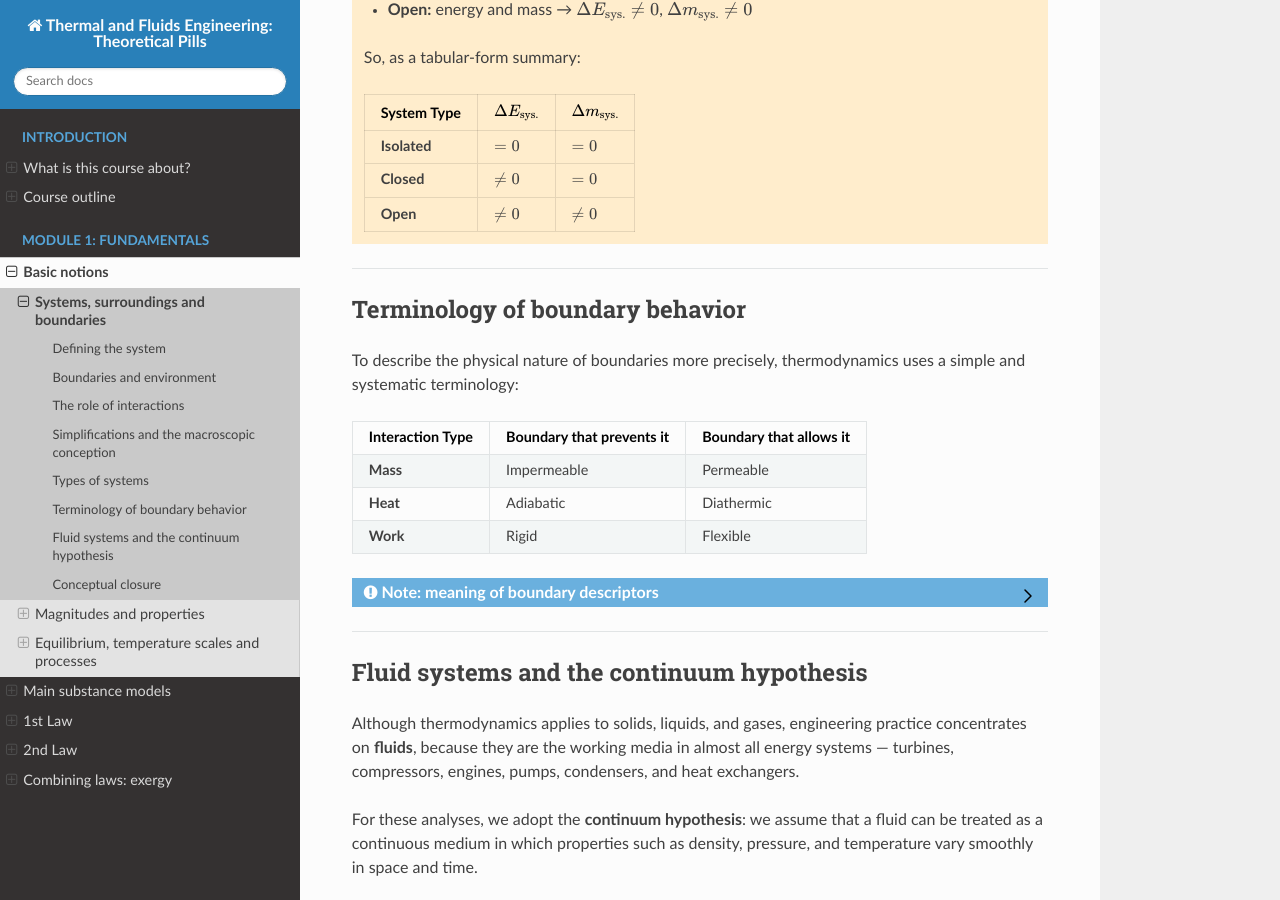
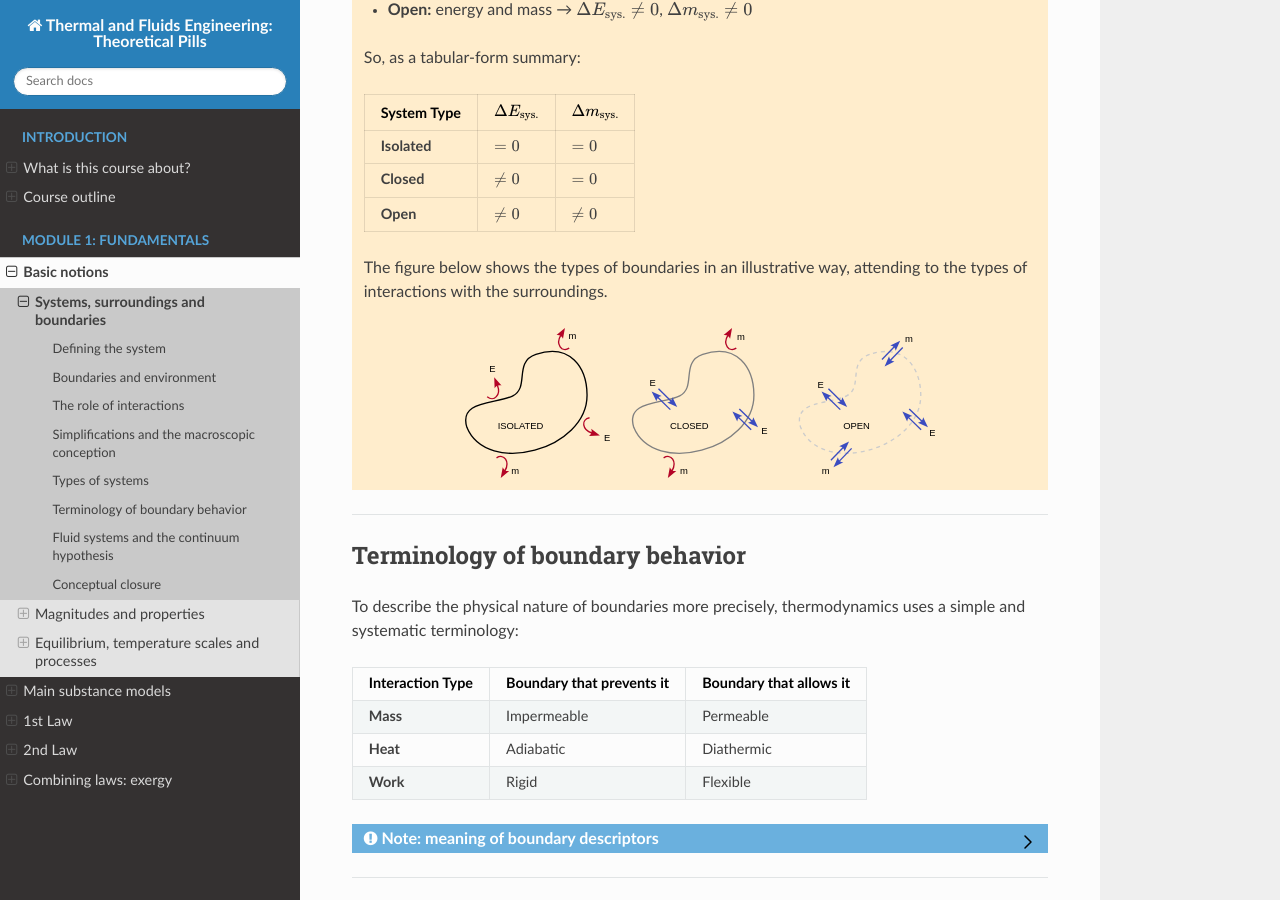
Before and after one commit to azarketa/Thermodynamics-theoretical-pills, a Sphinx documentation site: the page built from source/01_Systems_surroundings_boundaries.md, in a window 1280 px wide and 900 px high, scrolled down 3023 px. Built offline with Sphinx 7.4.7 and the Read the Docs theme 3.1.0, drawn with Linux system fonts in a browser that asks for light colours.

Commit message:
Files updated

```diff
--- a/source/01_Systems_surroundings_boundaries.md
+++ b/source/01_Systems_surroundings_boundaries.md
@@ -117,7 +117,7 @@ This classification reflects which kinds of interactions — energy and/or mass
    * Boundaries may be *flexible*, *diathermic*, or *permeable* depending on the specific process.
    * Example: a fluid stream in a pipe, a compressor, or a turbine.
 
-:::{admonition} Important: classification by boundary interaction
+::::{admonition} Important: classification by boundary interaction
 :class: warning
 The essential difference lies in what can cross the boundary. We can name $E_{\text{sys.}}$ the total energy of the system, and $m_{\text{sys.}}$ the mass contained in it. Their variations are represented by the $\Delta$ symbol, i.e. $\Delta E_{\text{sys.}}$ and $\Delta m_{\text{sys.}}$. The different types of boundaries are constraied by different interaction modes:
 
@@ -132,7 +132,16 @@ So, as a tabular-form summary:
 | **Isolated** | $= 0$ | $= 0$ |
 | **Closed** | $\neq 0$ | $= 0$ |
 | **Open** | $\neq 0$ | $\neq 0$ |
+
+The figure below shows the types of boundaries in an illustrative way, attending to the types of interactions with the surroundings.
+
+:::{figure} 1_fundamentals_figs/system_boundary_types.svg
+:name: fig-system-boundaries
+:width: 70%
+:align: center
 :::
+
+::::
 
 ---
 
```
Also changed, not shown: source/1_fundamentals_figs/system_boundary_types.svg (added).
